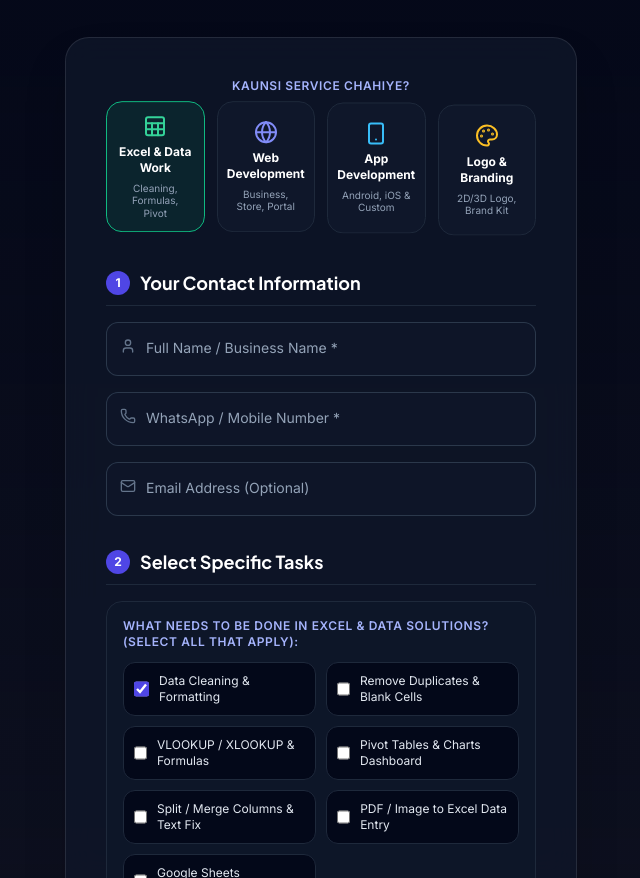
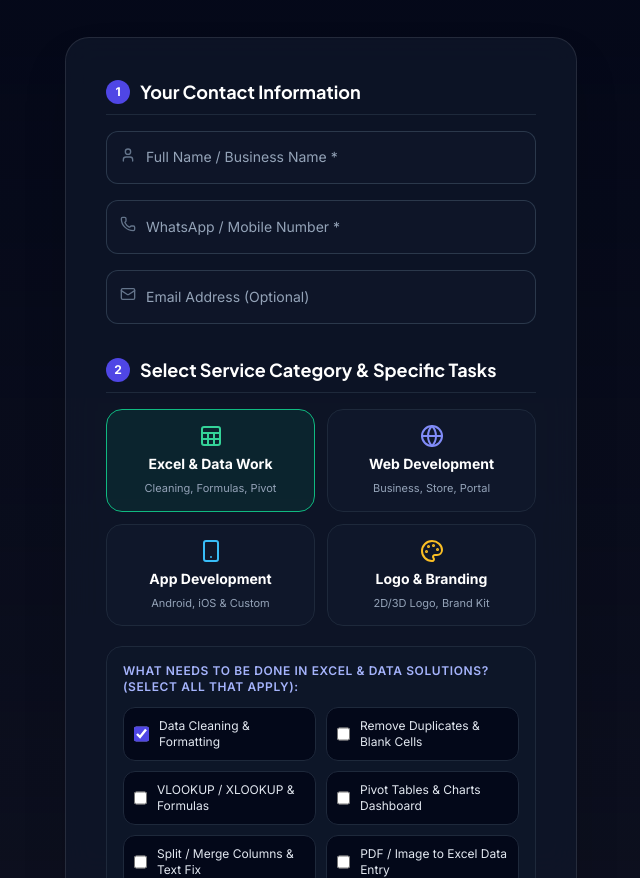
Before and after one commit to sudhanshusharma90069-gif/srone-studio, a plain HTML site: page index.html in a window 1280 px wide. Shown: the part 4094-4972 px from the top of the page, without its empty margins (319-959 px from the left). Drawn offline with nearby package versions, Linux system fonts and the light colour scheme.

Commit message:
Revert "Show all service categories in one floating row at top of work form"
This reverts commit 6d7cee1a810bd776c629837206be76d6ec6739bd.

```diff
--- a/index.html
+++ b/index.html
@@ -88,12 +88,7 @@
         .float-field { opacity: 0; transform: translateY(28px); }
         .float-field.is-in { animation: floatUp .6s cubic-bezier(.22, 1, .36, 1) forwards; animation-delay: calc(var(--i, 0) * 120ms); }
         @keyframes floatUp { to { opacity: 1; transform: none; } }
-        .cat-float > div { animation: catBob 3.2s ease-in-out infinite; }
-        .cat-float:nth-child(2) > div { animation-delay: .4s; }
-        .cat-float:nth-child(3) > div { animation-delay: .8s; }
-        .cat-float:nth-child(4) > div { animation-delay: 1.2s; }
-        @keyframes catBob { 0%, 100% { transform: translateY(0); } 50% { transform: translateY(-5px); } }
-        @media (prefers-reduced-motion: reduce) { .float-field { opacity: 1; transform: none; } .float-field.is-in, .cat-float > div { animation: none; } }
+        @media (prefers-reduced-motion: reduce) { .float-field { opacity: 1; transform: none; } .float-field.is-in { animation: none; } }
     </style>
 </head>
 <body class="antialiased selection:bg-indigo-500 selection:text-white min-h-screen flex flex-col">
@@ -504,49 +499,6 @@
 
                 <!-- Project Submission Form Card -->
                 <form id="workSubmissionForm" onsubmit="handleProjectSubmit(event)" class="glass-card rounded-3xl p-6 sm:p-10 border border-white/10 shadow-2xl space-y-8">
-                    <div>
-                        <p class="float-field text-xs font-semibold uppercase tracking-wider text-indigo-300 mb-3 text-center">Kaunsi service chahiye?</p>
-                        <!-- Category Radio Cards (top row) -->
-                        <div class="grid grid-cols-4 gap-2 sm:gap-3">
-                            <label class="float-field cat-float cursor-pointer">
-                                <input type="radio" name="serviceCategory" value="Excel & Data Solutions" onchange="updateSubTasksUI('Excel & Data Solutions')" checked class="peer sr-only">
-                                <div class="px-1.5 py-3 sm:p-3 rounded-2xl bg-slate-900 border border-slate-800 peer-checked:border-emerald-500 peer-checked:bg-emerald-500/10 transition-all text-center h-full flex flex-col items-center justify-center gap-1.5">
-                                    <i data-lucide="sheet" class="w-5 h-5 sm:w-6 sm:h-6 text-emerald-400"></i>
-                                    <span class="text-[11px] sm:text-xs font-bold text-white leading-tight">Excel & Data Work</span>
-                                    <span class="hidden sm:block text-[10px] text-slate-400 leading-tight">Cleaning, Formulas, Pivot</span>
-                                </div>
-                            </label>
-
-                            <label class="float-field cat-float cursor-pointer">
-                                <input type="radio" name="serviceCategory" value="Web Development" onchange="updateSubTasksUI('Web Development')" class="peer sr-only">
-                                <div class="px-1.5 py-3 sm:p-3 rounded-2xl bg-slate-900 border border-slate-800 peer-checked:border-indigo-500 peer-checked:bg-indigo-500/10 transition-all text-center h-full flex flex-col items-center justify-center gap-1.5">
-                                    <i data-lucide="globe" class="w-5 h-5 sm:w-6 sm:h-6 text-indigo-400"></i>
-                                    <span class="text-[11px] sm:text-xs font-bold text-white leading-tight">Web Development</span>
-                                    <span class="hidden sm:block text-[10px] text-slate-400 leading-tight">Business, Store, Portal</span>
-                                </div>
-                            </label>
-
-                            <label class="float-field cat-float cursor-pointer">
-                                <input type="radio" name="serviceCategory" value="App Development" onchange="updateSubTasksUI('App Development')" class="peer sr-only">
-                                <div class="px-1.5 py-3 sm:p-3 rounded-2xl bg-slate-900 border border-slate-800 peer-checked:border-sky-500 peer-checked:bg-sky-500/10 transition-all text-center h-full flex flex-col items-center justify-center gap-1.5">
-                                    <i data-lucide="smartphone" class="w-5 h-5 sm:w-6 sm:h-6 text-sky-400"></i>
-                                    <span class="text-[11px] sm:text-xs font-bold text-white leading-tight">App Development</span>
-                                    <span class="hidden sm:block text-[10px] text-slate-400 leading-tight">Android, iOS & Custom</span>
-                                </div>
-                            </label>
-
-                            <label class="float-field cat-float cursor-pointer">
-                                <input type="radio" name="serviceCategory" value="Logo Design & Branding" onchange="updateSubTasksUI('Logo Design & Branding')" class="peer sr-only">
-                                <div class="px-1.5 py-3 sm:p-3 rounded-2xl bg-slate-900 border border-slate-800 peer-checked:border-amber-500 peer-checked:bg-amber-500/10 transition-all text-center h-full flex flex-col items-center justify-center gap-1.5">
-                                    <i data-lucide="palette" class="w-5 h-5 sm:w-6 sm:h-6 text-amber-400"></i>
-                                    <span class="text-[11px] sm:text-xs font-bold text-white leading-tight">Logo & Branding</span>
-                                    <span class="hidden sm:block text-[10px] text-slate-400 leading-tight">2D/3D Logo, Brand Kit</span>
-                                </div>
-                            </label>
-                        </div>
-
-                    </div>
-
 
                     <!-- STEP 1: CLIENT CONTACT DETAILS -->
                     <div>
@@ -577,7 +529,46 @@
                     <div>
                         <div class="float-field flex items-center gap-2.5 mb-4 pb-2 border-b border-slate-800">
                             <span class="w-6 h-6 rounded-full bg-indigo-600 text-white text-xs font-bold flex items-center justify-center">2</span>
-                            <h3 class="font-display font-bold text-lg text-white">Select Specific Tasks</h3>
+                            <h3 class="font-display font-bold text-lg text-white">Select Service Category & Specific Tasks</h3>
+                        </div>
+
+                        <!-- Category Radio Cards -->
+                        <div class="float-field grid grid-cols-2 gap-3 mb-5">
+                            <label class="cursor-pointer">
+                                <input type="radio" name="serviceCategory" value="Excel & Data Solutions" onchange="updateSubTasksUI('Excel & Data Solutions')" checked class="peer sr-only">
+                                <div class="p-3.5 rounded-2xl bg-slate-900 border border-slate-800 peer-checked:border-emerald-500 peer-checked:bg-emerald-500/10 transition-all text-center h-full flex flex-col items-center justify-center gap-1.5">
+                                    <i data-lucide="sheet" class="w-6 h-6 text-emerald-400"></i>
+                                    <span class="text-xs sm:text-sm font-bold text-white">Excel & Data Work</span>
+                                    <span class="text-[11px] text-slate-400">Cleaning, Formulas, Pivot</span>
+                                </div>
+                            </label>
+
+                            <label class="cursor-pointer">
+                                <input type="radio" name="serviceCategory" value="Web Development" onchange="updateSubTasksUI('Web Development')" class="peer sr-only">
+                                <div class="p-3.5 rounded-2xl bg-slate-900 border border-slate-800 peer-checked:border-indigo-500 peer-checked:bg-indigo-500/10 transition-all text-center h-full flex flex-col items-center justify-center gap-1.5">
+                                    <i data-lucide="globe" class="w-6 h-6 text-indigo-400"></i>
+                                    <span class="text-xs sm:text-sm font-bold text-white">Web Development</span>
+                                    <span class="text-[11px] text-slate-400">Business, Store, Portal</span>
+                                </div>
+                            </label>
+
+                            <label class="cursor-pointer">
+                                <input type="radio" name="serviceCategory" value="App Development" onchange="updateSubTasksUI('App Development')" class="peer sr-only">
+                                <div class="p-3.5 rounded-2xl bg-slate-900 border border-slate-800 peer-checked:border-sky-500 peer-checked:bg-sky-500/10 transition-all text-center h-full flex flex-col items-center justify-center gap-1.5">
+                                    <i data-lucide="smartphone" class="w-6 h-6 text-sky-400"></i>
+                                    <span class="text-xs sm:text-sm font-bold text-white">App Development</span>
+                                    <span class="text-[11px] text-slate-400">Android, iOS & Custom</span>
+                                </div>
+                            </label>
+
+                            <label class="cursor-pointer">
+                                <input type="radio" name="serviceCategory" value="Logo Design & Branding" onchange="updateSubTasksUI('Logo Design & Branding')" class="peer sr-only">
+                                <div class="p-3.5 rounded-2xl bg-slate-900 border border-slate-800 peer-checked:border-amber-500 peer-checked:bg-amber-500/10 transition-all text-center h-full flex flex-col items-center justify-center gap-1.5">
+                                    <i data-lucide="palette" class="w-6 h-6 text-amber-400"></i>
+                                    <span class="text-xs sm:text-sm font-bold text-white">Logo & Branding</span>
+                                    <span class="text-[11px] text-slate-400">2D/3D Logo, Brand Kit</span>
+                                </div>
+                            </label>
                         </div>
 
                         <!-- Dynamic Sub-Tasks Checkboxes -->
```
